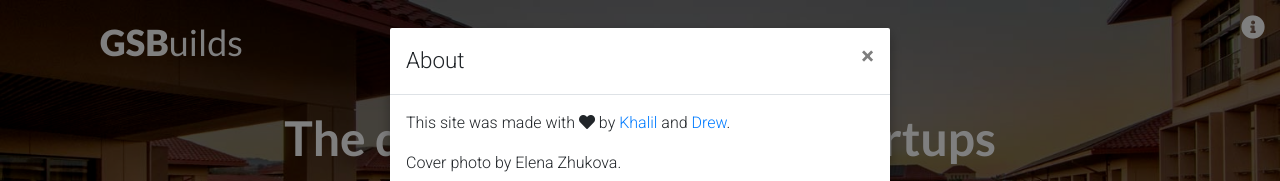
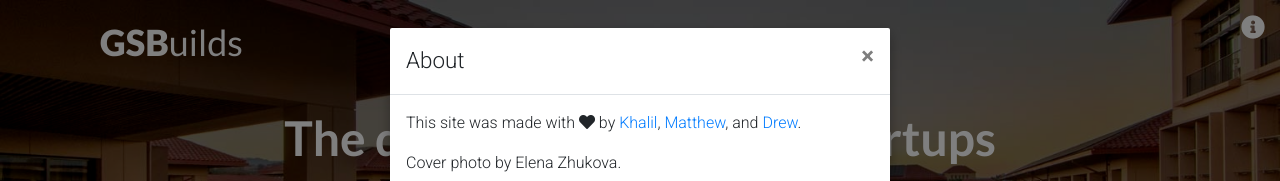
Before and after one commit to drewbent/gsbuilds, a plain HTML site: page index.html in a window 1280 px wide. Both pictures are taken after a click on the link 1253 px from the left and 30 px from the top of the page. Shown: the top 181 px of the page. Drawn offline with Linux system fonts and the light colour scheme; no server answers.

Commit message:
Update info modal.

```diff
--- a/index.html
+++ b/index.html
@@ -107,7 +107,7 @@
             </button>
           </div>
           <div class="modal-body">
-            <p>This site was made with <i class="fas fa-heart"></i> by <a href="https://www.linkedin.com/in/khalilfuller/" target="_blank">Khalil</a> and <a href="https://www.linkedin.com/in/drewbent/" target="_blank">Drew</a>.</p>
+            <p>This site was made with <i class="fas fa-heart"></i> by <a href="https://www.linkedin.com/in/khalilfuller/" target="_blank">Khalil</a>, <a href="https://www.linkedin.com/in/matthewcolford/" target="_blank">Matthew</a>, and <a href="https://www.linkedin.com/in/drewbent/" target="_blank">Drew</a>.</p>
             <p>Cover photo by Elena Zhukova.</p>
           </div>
         </div>
```
